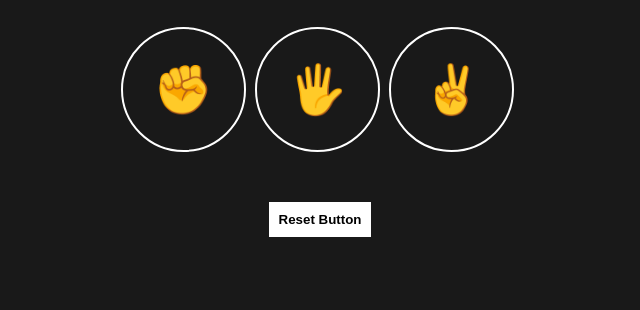
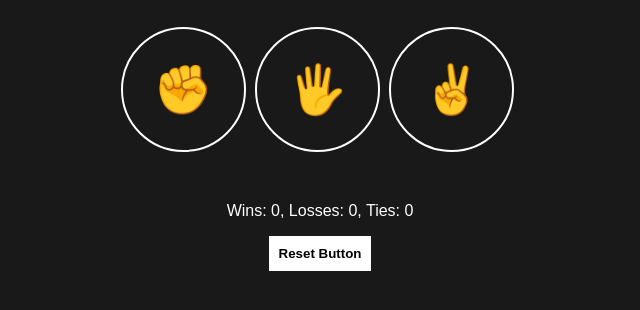
Before and after one commit to siddheswartripurari/rock-paper-scissor-game, a plain HTML site: page index.html in a window 1280 px wide. Shown: the part 176-486 px from the top of the page, without its empty margins (320-960 px from the left). Drawn offline with Linux system fonts and the light colour scheme.

Commit message:
Update index.html

```diff
--- a/index.html
+++ b/index.html
@@ -20,7 +20,7 @@
   <p class="js-score"></p>
   <button class="reset-btn" onclick="resetScore()">Reset Button</button>
 
-  <script src="./11-rock-paper-scissors.js"></script>
+  <script src="./rock-paper-scissors.js"></script>
 </body>
 
 </html>
```
